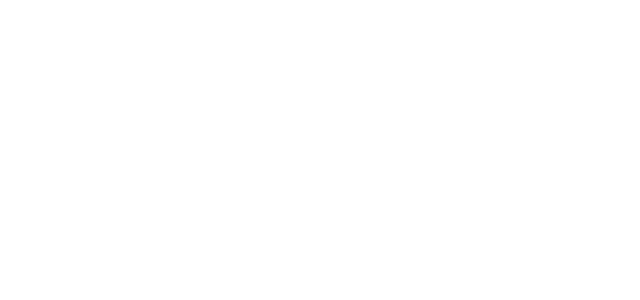
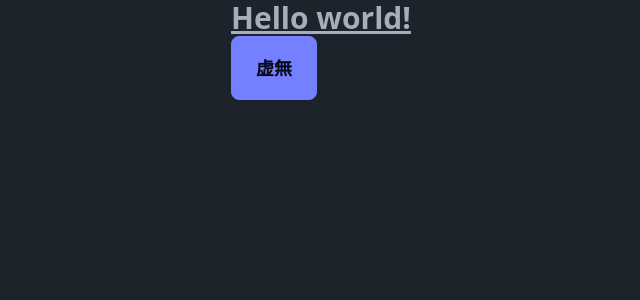
Before and after one commit to eeharumt/lbphone-svelte-daisyui-template, a SvelteKit app in the folder ui/: page / in a window 1280 px wide. Shown: the top 300 px of the page, without its empty margins (177-817 px from the left). Built offline with nearby package versions, Linux system fonts and the light colour scheme.

Commit message:
fix gta window fill out bug

```diff
--- a/ui/src/app.css
+++ b/ui/src/app.css
@@ -2,12 +2,14 @@
 @tailwind components;
 @tailwind utilities;
 
-html, body {
+html,
+body {
     margin: 0;
     padding: 0;
 
     box-sizing: border-box;
-    visibility: hidden; /* DO NOT CHANGE, IMPORTANT!*/
+    visibility: hidden;
+    /* DO NOT CHANGE, IMPORTANT!*/
 }
 
 * {
@@ -15,3 +17,61 @@
     padding: 0;
     box-sizing: border-box;
 }
+
+#app-root,
+[data-theme] {
+    background-color: theme(colors.base-100);
+    color: theme(colors.base-content);
+}
+
+@supports not (color: oklch(0 0 0)) {
+    #app-root {
+        color-scheme: light;
+        --fallback-p: #491eff;
+        --fallback-pc: #d4dbff;
+        --fallback-s: #ff41c7;
+        --fallback-sc: #fff9fc;
+        --fallback-a: #00cfbd;
+        --fallback-ac: #00100d;
+        --fallback-n: #2b3440;
+        --fallback-nc: #d7dde4;
+        --fallback-b1: #ffffff;
+        --fallback-b2: #e5e6e6;
+        --fallback-b3: #e5e6e6;
+        --fallback-bc: #1f2937;
+        --fallback-in: #00b3f0;
+        --fallback-inc: #000000;
+        --fallback-su: #00ca92;
+        --fallback-suc: #000000;
+        --fallback-wa: #ffc22d;
+        --fallback-wac: #000000;
+        --fallback-er: #ff6f70;
+        --fallback-erc: #000000;
+    }
+
+    @media (prefers-color-scheme: dark) {
+        #app-root {
+            color-scheme: dark;
+            --fallback-p: #7582ff;
+            --fallback-pc: #050617;
+            --fallback-s: #ff71cf;
+            --fallback-sc: #190211;
+            --fallback-a: #00c7b5;
+            --fallback-ac: #000e0c;
+            --fallback-n: #2a323c;
+            --fallback-nc: #a6adbb;
+            --fallback-b1: #1d232a;
+            --fallback-b2: #191e24;
+            --fallback-b3: #15191e;
+            --fallback-bc: #a6adbb;
+            --fallback-in: #00b3f0;
+            --fallback-inc: #000000;
+            --fallback-su: #00ca92;
+            --fallback-suc: #000000;
+            --fallback-wa: #ffc22d;
+            --fallback-wac: #000000;
+            --fallback-er: #ff6f70;
+            --fallback-erc: #000000;
+        }
+    }
+}
--- a/ui/src/routes/+layout.svelte
+++ b/ui/src/routes/+layout.svelte
@@ -5,24 +5,26 @@
 
 	let isphoneWrapper = false;
 
-	// onMount(() => {
-	// 	if (window.invokeNative) {
-	// 		isphoneWrapper = false;
-	// 	} else {
-	// 		isphoneWrapper = true;
-	// 		document.body.style.visibility = 'visible';
-	// 	}
-	// });
+	onMount(() => {
+		if (window.invokeNative) {
+			isphoneWrapper = false;
+		} else {
+			isphoneWrapper = true;
+			document.body.style.visibility = 'visible';
+		}
+	});
 </script>
 
-<div id="app-root" class:phone-wrapper={isphoneWrapper}>
-	<slot />
+<div id="app-root">
+	<div data-theme="dark">
+		<div class:phone-wrapper={isphoneWrapper}>
+			<slot />
+		</div>
+	</div>
 </div>
 
 <style>
 	.phone-wrapper {
-		display: block;
-		position: absolute;
 		bottom: 0;
 		top: 0;
 		left: 0;
@@ -36,7 +38,5 @@
 	#app-root {
 		height: 100vh;
 		width: 100%;
-		background-color: var(--fallback-b1,oklch(var(--b1)/1));
-  		color: var(--fallback-bc,oklch(var(--bc)/1));
 	}
 </style>
```
